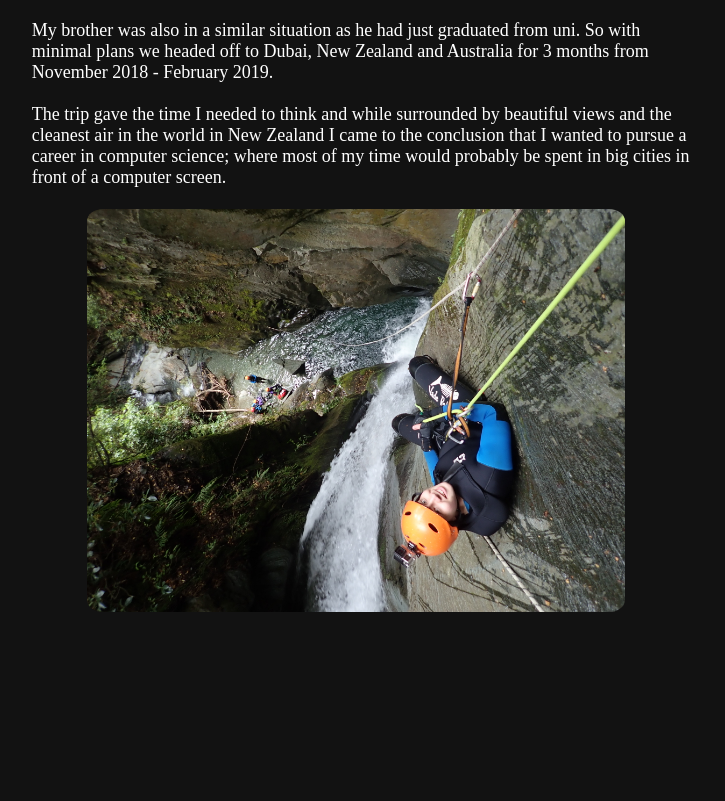
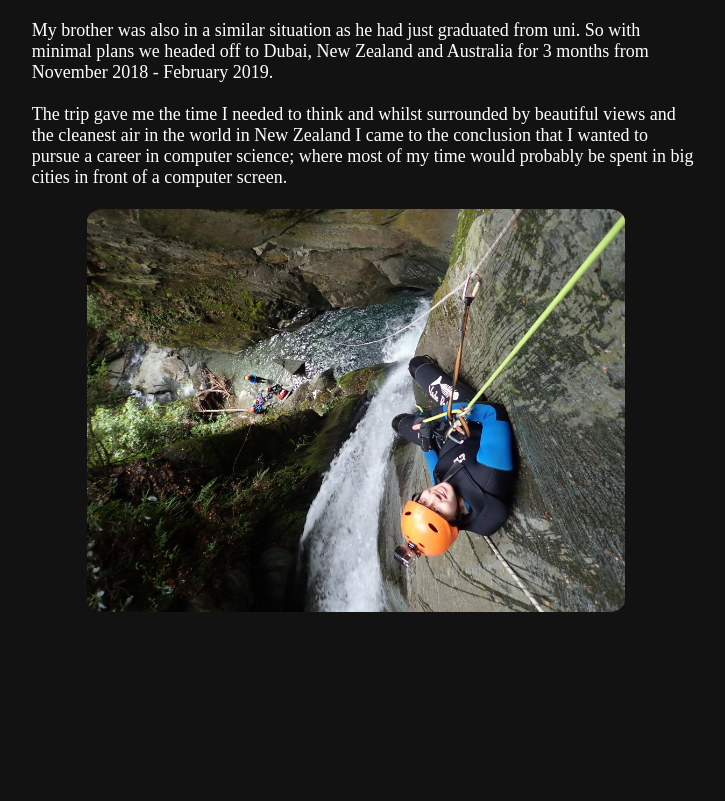
Before and after one commit to ETTyler/website, a plain HTML site: page index.html in a window 1280 px wide. Shown: the part 1047-1848 px from the top of the page, without its empty margins (237-962 px from the left). Drawn offline with nearby package versions, Linux system fonts and the light colour scheme; a web font is replaced by a local one.

Commit message:
minor change

```diff
--- a/index.html
+++ b/index.html
@@ -100,7 +100,7 @@
           <br /><br />
         </p>
         <p>
-          The trip gave the time I needed to think and while surrounded by beautiful views and the
+          The trip gave me the time I needed to think and whilst surrounded by beautiful views and the
           cleanest air in the world in New Zealand I came to the conclusion that I wanted
           to pursue a career in computer science; where most of my time would probably be spent
           in big cities in front of a computer screen. <br><br>
```
